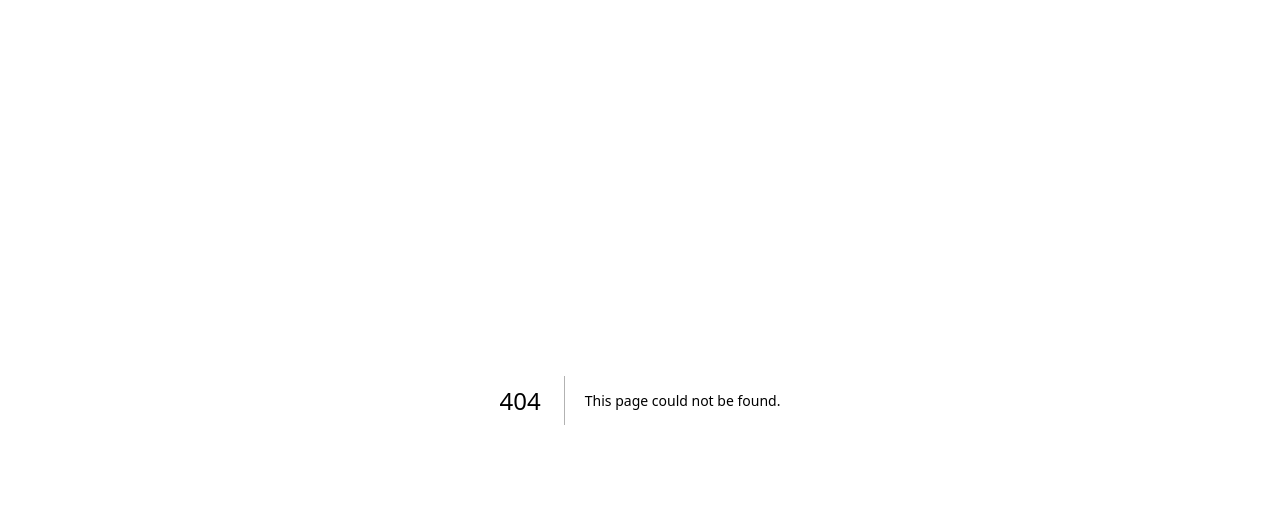
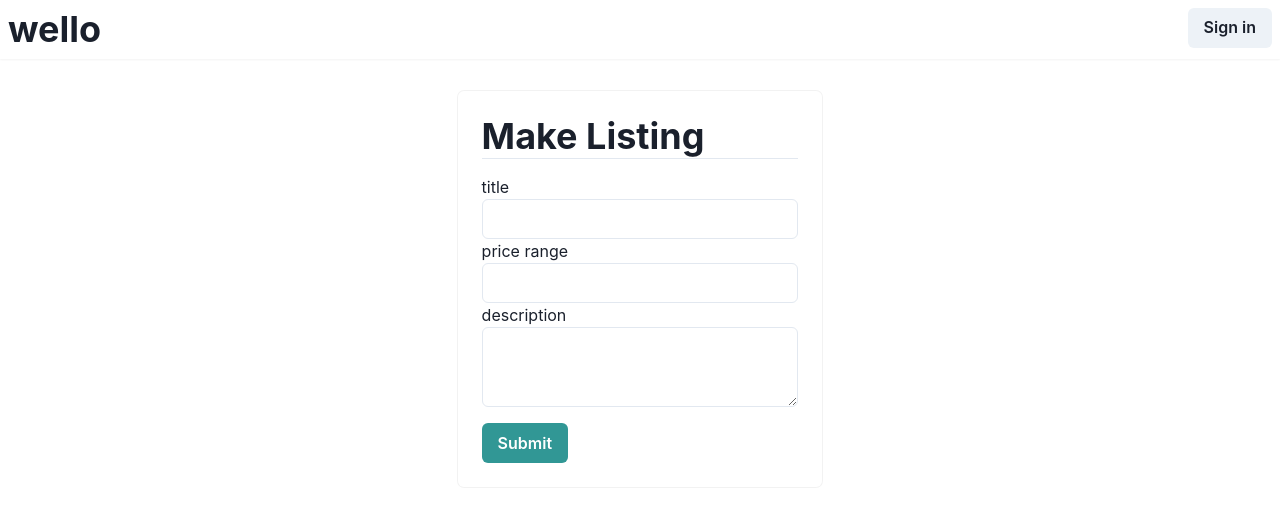
Before and after one commit to StipGod/wello, a Next.js app: page /makeListing in a window 1280 px wide. Before the commit this address had no page. Shown: the top 520 px of the page. Built offline with nearby package versions, Linux system fonts and the light colour scheme; no server answers.

Commit message:
Make create listing component
Make a listing component. It is missing the photo upload functionality and the API is not yet saving to the db.

```diff
--- a/src/components/pageLayout.tsx
+++ b/src/components/pageLayout.tsx
@@ -1,4 +1,4 @@
-import {Heading,Flex, Button} from '@chakra-ui/react'
+import {Heading,Flex, Button, Box} from '@chakra-ui/react'
 import type { AppProps } from 'next/app'
 
 // components
@@ -8,7 +8,9 @@ export const PageLayout = ({ children } : any) => {
   return (
     <Flex direction={'column'}>
       <Header/>
+      <Box display={"flex"} flexDirection="column" alignItems={"center"} p="2rem">
       {children}
+      </Box>
     </Flex>
   )
 }
--- /dev/null
+++ b/src/pages/api/createListing.ts
@@ -0,0 +1,29 @@
+// Next.js API route support: https://nextjs.org/docs/api-routes/introduction
+import type { NextApiRequest, NextApiResponse } from 'next'
+
+import clientPromise from 'lib/mongodb';
+export default async function handler(
+  req: NextApiRequest,
+  res: NextApiResponse
+) {
+    if (req.method == "POST") {
+        const data = {
+            title : req.body.title,
+            priceRange : req.body.title,
+            description : req.body.description
+        }
+        try {
+            const client = await clientPromise;
+            const db = client.db("wello");
+
+            //TODO
+            //write to db
+            res.status(201).json({ statusCode: 201, message: "" });
+        } catch (err) {
+            res.status(500).json({ statusCode: 500, message: err });
+        }
+    } else {
+        res.setHeader('Allow', 'POST');
+        res.status(405).end('Method Not Allowed');
+    }
+}
--- /dev/null
+++ b/src/pages/makeListing.tsx
@@ -0,0 +1,55 @@
+import {Box, Button,Text,Input,Heading,Textarea} from '@chakra-ui/react'
+import { useSession, signIn, signOut } from "next-auth/react"
+import { useState } from 'react';
+
+// components
+import { PageLayout } from '../components/pageLayout'
+
+export default function MakeListing() {
+
+    const { data: session } = useSession();
+
+    const [inputs, setInputs] = useState({
+        title : "",
+        priceRange : "",
+        description : ""
+    });
+
+    const handleChange = (event : any) => {
+        const { name, value } = event.target;
+        console.log(event.target)
+        setInputs((prevProps) => ({
+          ...prevProps,
+          [name]: value
+        }));
+    }
+
+    const handleSubmit = () => {
+        // send data to api
+        console.log(inputs)
+    }
+
+    return (
+
+    <PageLayout>
+        <Box width={"100%"} display={"flex"} justifyContent={"center"}>
+            <Box width={"30%"} boxShadow='xs' p='6' rounded='md' bg='white'>
+                <Box borderBottom={"1px"} borderColor={"gray.200"} mb={"1rem"}>
+                    <Heading>Make Listing</Heading>
+                </Box>
+                <Text>title</Text>
+                <Input value={inputs.title} name="title"
+                onChange={handleChange}/>
+                <Text>price range</Text>
+                <Input value={inputs.priceRange} name="priceRange"
+                onChange={handleChange}/>
+                <Text>description</Text>
+                <Textarea value={inputs.description} name="description"
+                onChange={handleChange}/>
+                <Button mt={4} colorScheme='teal' type='submit' onClick={handleSubmit}>Submit</Button>
+            </Box>
+        </Box>
+    </PageLayout>
+    )
+
+}
```
